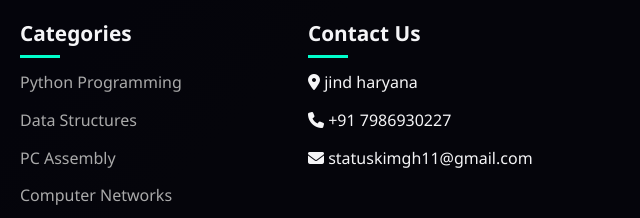
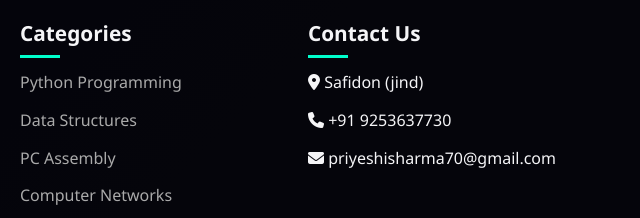
Before and after one commit to MANPREET-teach/Pihu-tech, a plain HTML site: page index.html in a window 1280 px wide. Shown: the part 1987-2205 px from the top of the page, 640-1280 px from the left. Drawn offline with nearby package versions, Linux system fonts and the light colour scheme.

Commit message:
Update contact information in footer

```diff
--- a/index.html
+++ b/index.html
@@ -266,9 +266,9 @@
                 <div class="footer-column">
                     <h3>Contact Us</h3>
                     <ul class="footer-links">
-                        <li><i class="fas fa-map-marker-alt"></i> jind haryana</li>
-                        <li><i class="fas fa-phone"></i> +91 7986930227</li>
-                        <li><i class="fas fa-envelope"></i> statuskimgh11@gmail.com</li>
+                        <li><i class="fas fa-map-marker-alt"></i> Safidon (jind)</li>
+                        <li><i class="fas fa-phone"></i> +91 9253637730</li>
+                        <li><i class="fas fa-envelope"></i> priyeshisharma70@gmail.com</li>
                     </ul>
                 </div>
             </div>
```
